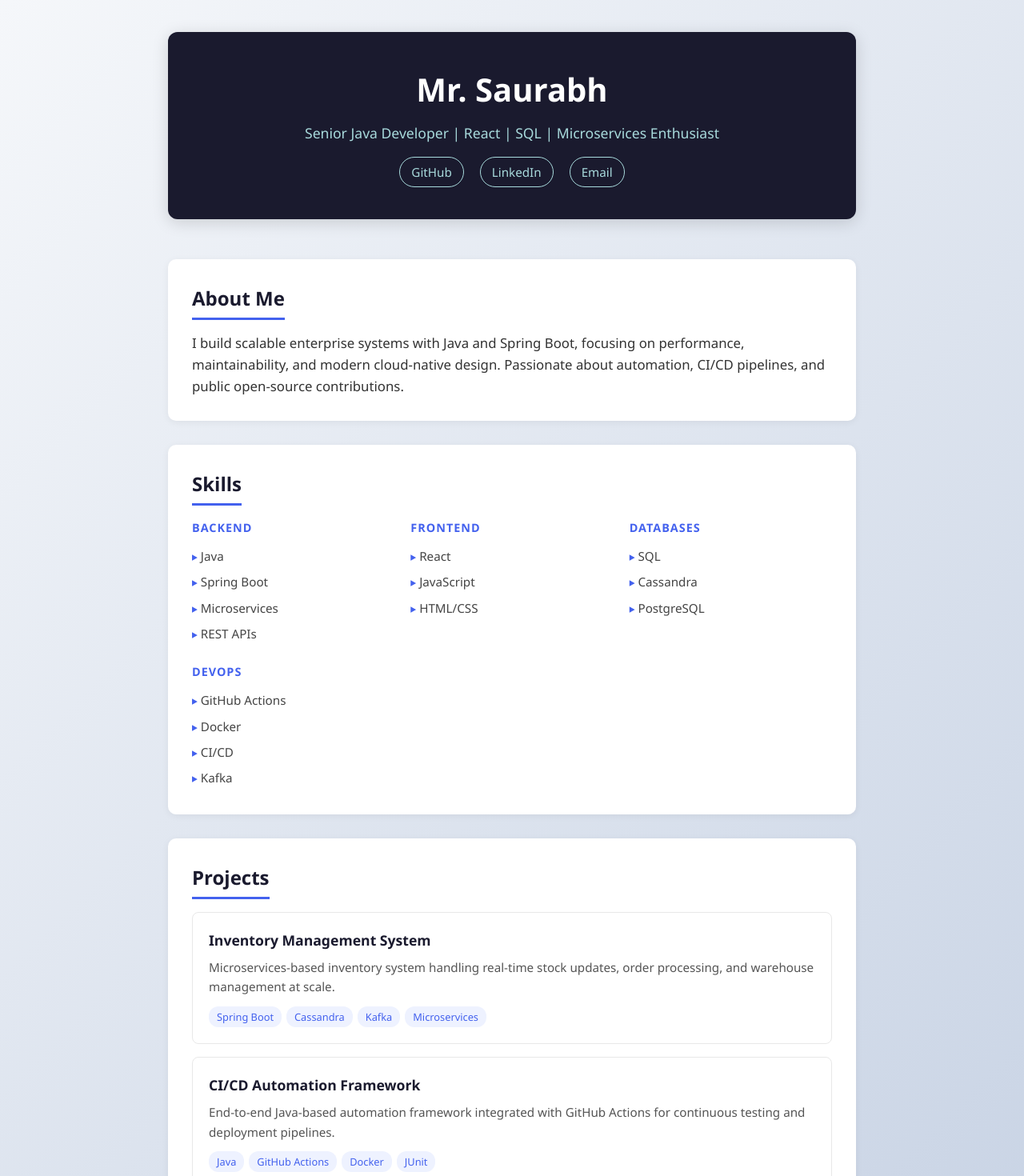
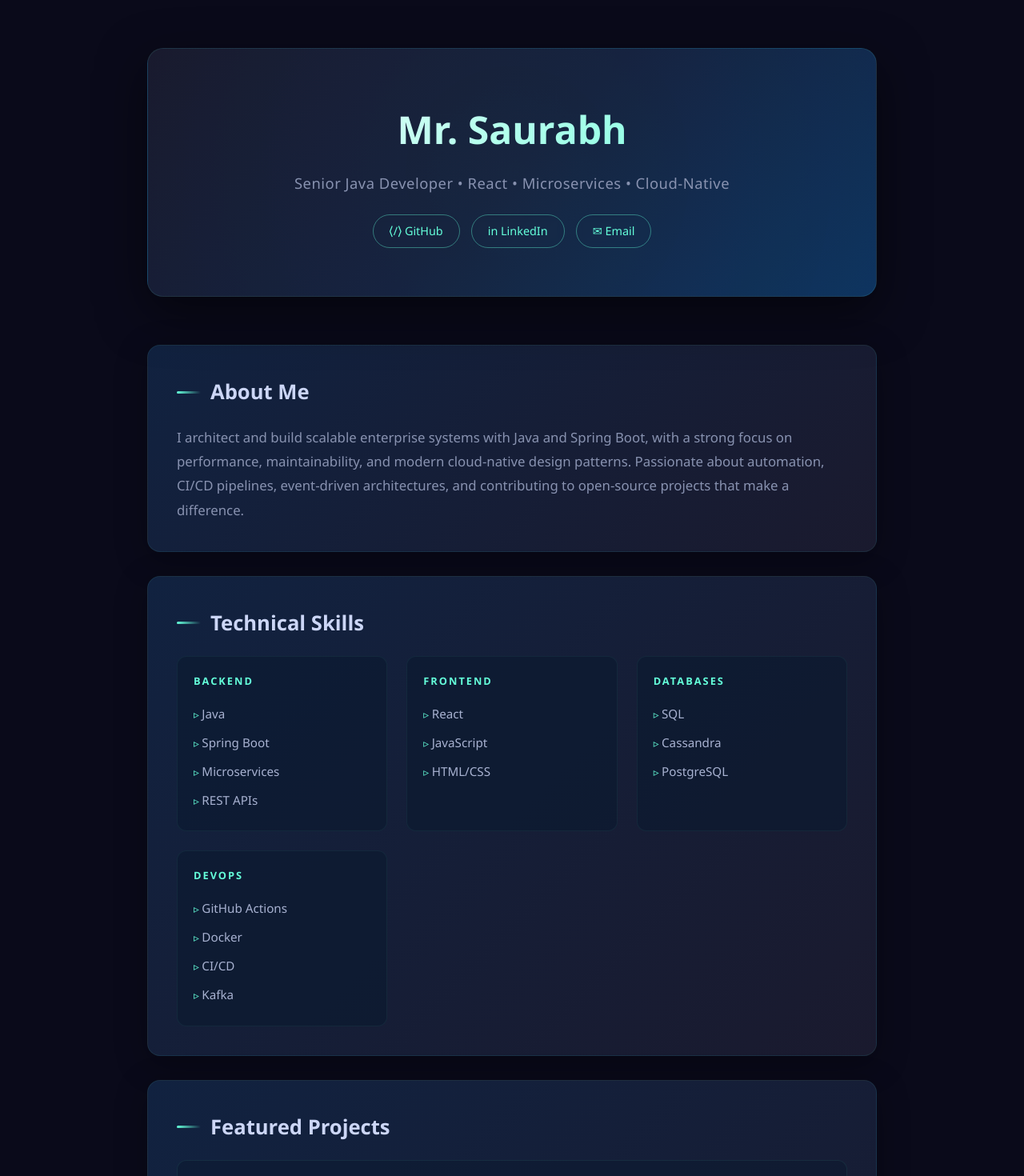
Before and after one commit to Saurabhsds13/saurabh-portfolio, a React (Vite) app: page / in a window 1280 px wide. Shown: the top 1470 px of the page at 80% size. Built offline with nearby package versions, Linux system fonts and the light colour scheme.

Commit message:
feat: dark theme with modern developer aesthetic

```diff
--- a/src/components/About.jsx
+++ b/src/components/About.jsx
@@ -3,10 +3,10 @@ export default function About() {
     <section className="about">
       <h2>About Me</h2>
       <p>
-        I build scalable enterprise systems with Java and Spring Boot, focusing
-        on performance, maintainability, and modern cloud-native design.
-        Passionate about automation, CI/CD pipelines, and public open-source
-        contributions.
+        I architect and build scalable enterprise systems with Java and Spring Boot,
+        with a strong focus on performance, maintainability, and modern cloud-native
+        design patterns. Passionate about automation, CI/CD pipelines, event-driven
+        architectures, and contributing to open-source projects that make a difference.
       </p>
     </section>
   );
--- a/src/components/Footer.jsx
+++ b/src/components/Footer.jsx
@@ -3,7 +3,7 @@ import { contact } from "../data/portfolio";
 export default function Footer() {
   return (
     <footer className="footer">
-      <h2>Get In Touch</h2>
+      <h2>Let's Connect</h2>
       <div className="footer-links">
         <a href={`mailto:${contact.email}`}>📧 {contact.email}</a>
         <a href={contact.github} target="_blank" rel="noopener noreferrer">
--- a/src/components/Header.jsx
+++ b/src/components/Header.jsx
@@ -4,15 +4,15 @@ export default function Header() {
   return (
     <header className="header">
       <h1>Mr. Saurabh</h1>
-      <h3>Senior Java Developer | React | SQL | Microservices Enthusiast</h3>
+      <h3>Senior Java Developer • React • Microservices • Cloud-Native</h3>
       <nav className="header-links">
         <a href={contact.github} target="_blank" rel="noopener noreferrer">
-          GitHub
+          ⟨/⟩ GitHub
         </a>
         <a href={contact.linkedin} target="_blank" rel="noopener noreferrer">
-          LinkedIn
+          in LinkedIn
         </a>
-        <a href={`mailto:${contact.email}`}>Email</a>
+        <a href={`mailto:${contact.email}`}>✉ Email</a>
       </nav>
     </header>
   );
--- a/src/components/Projects.jsx
+++ b/src/components/Projects.jsx
@@ -3,7 +3,7 @@ import { projects } from "../data/portfolio";
 export default function Projects() {
   return (
     <section>
-      <h2>Projects</h2>
+      <h2>Featured Projects</h2>
       {projects.map((project) => (
         <article key={project.title} className="project-card">
           <h3>{project.title}</h3>
--- a/src/components/Skills.jsx
+++ b/src/components/Skills.jsx
@@ -3,7 +3,7 @@ import { skills } from "../data/portfolio";
 export default function Skills() {
   return (
     <section>
-      <h2>Skills</h2>
+      <h2>Technical Skills</h2>
       <div className="skills-grid">
         {Object.entries(skills).map(([category, items]) => (
           <div key={category} className="skill-category">
--- a/src/styles/App.css
+++ b/src/styles/App.css
@@ -8,110 +8,173 @@
 }
 
 body {
-  font-family: 'Segoe UI', Tahoma, Geneva, Verdana, sans-serif;
-  line-height: 1.6;
-  color: #1a1a2e;
-  background: linear-gradient(135deg, #f5f7fa 0%, #c3cfe2 100%);
+  font-family: 'Segoe UI', -apple-system, BlinkMacSystemFont, Roboto, sans-serif;
+  line-height: 1.7;
+  color: #e0e0e0;
+  background: #0a0a1a;
   min-height: 100vh;
+  overflow-x: hidden;
 }
 
 a {
-  color: #4361ee;
+  color: #64ffda;
   text-decoration: none;
-  transition: color 0.2s ease;
+  transition: all 0.3s ease;
 }
 
 a:hover {
-  color: #3a0ca3;
+  color: #fff;
+  text-shadow: 0 0 8px rgba(100, 255, 218, 0.4);
 }
 
 /* Layout */
 .app {
-  max-width: 900px;
+  max-width: 960px;
   margin: 0 auto;
-  padding: 40px 20px;
+  padding: 60px 24px;
 }
 
 /* Header */
 .header {
   text-align: center;
-  margin-bottom: 50px;
-  padding: 40px 20px;
-  background: #1a1a2e;
-  color: #fff;
-  border-radius: 12px;
-  box-shadow: 0 4px 20px rgba(0, 0, 0, 0.15);
+  margin-bottom: 60px;
+  padding: 60px 30px;
+  background: linear-gradient(135deg, #1a1a2e 0%, #16213e 50%, #0f3460 100%);
+  border-radius: 20px;
+  border: 1px solid rgba(100, 255, 218, 0.1);
+  box-shadow: 0 20px 60px rgba(0, 0, 0, 0.5);
+  position: relative;
+  overflow: hidden;
+}
+
+.header::before {
+  content: '';
+  position: absolute;
+  top: -50%;
+  left: -50%;
+  width: 200%;
+  height: 200%;
+  background: radial-gradient(circle, rgba(100, 255, 218, 0.03) 0%, transparent 70%);
+  animation: pulse 8s ease-in-out infinite;
+}
+
+@keyframes pulse {
+  0%, 100% { transform: scale(1); opacity: 0.5; }
+  50% { transform: scale(1.1); opacity: 1; }
 }
 
 .header h1 {
-  font-size: 2.5rem;
-  margin-bottom: 8px;
+  font-size: 3rem;
+  font-weight: 700;
+  margin-bottom: 10px;
+  background: linear-gradient(135deg, #fff 0%, #64ffda 100%);
+  -webkit-background-clip: text;
+  -webkit-text-fill-color: transparent;
+  background-clip: text;
+  position: relative;
 }
 
 .header h3 {
-  font-weight: 400;
-  color: #a8dadc;
-  font-size: 1.1rem;
+  font-weight: 300;
+  color: #8892b0;
+  font-size: 1.15rem;
+  letter-spacing: 0.5px;
+  position: relative;
 }
 
 .header-links {
-  margin-top: 16px;
+  margin-top: 24px;
   display: flex;
   justify-content: center;
-  gap: 20px;
+  flex-wrap: wrap;
+  gap: 14px;
+  position: relative;
 }
 
 .header-links a {
-  color: #a8dadc;
-  font-size: 0.95rem;
-  border: 1px solid #a8dadc;
-  padding: 6px 14px;
-  border-radius: 20px;
-  transition: all 0.2s ease;
+  color: #64ffda;
+  font-size: 0.9rem;
+  border: 1px solid rgba(100, 255, 218, 0.4);
+  padding: 8px 20px;
+  border-radius: 25px;
+  transition: all 0.3s ease;
+  backdrop-filter: blur(4px);
 }
 
 .header-links a:hover {
-  background: #a8dadc;
-  color: #1a1a2e;
+  background: rgba(100, 255, 218, 0.1);
+  border-color: #64ffda;
+  transform: translateY(-2px);
+  box-shadow: 0 4px 15px rgba(100, 255, 218, 0.2);
 }
 
 /* Sections */
 section {
-  background: #fff;
-  padding: 30px;
+  background: linear-gradient(135deg, #112240 0%, #1a1a2e 100%);
+  padding: 36px;
   margin-bottom: 30px;
-  border-radius: 10px;
-  box-shadow: 0 2px 10px rgba(0, 0, 0, 0.06);
+  border-radius: 16px;
+  border: 1px solid rgba(100, 255, 218, 0.08);
+  box-shadow: 0 10px 40px rgba(0, 0, 0, 0.3);
+  transition: transform 0.3s ease, box-shadow 0.3s ease;
+}
+
+section:hover {
+  transform: translateY(-3px);
+  box-shadow: 0 15px 50px rgba(0, 0, 0, 0.4);
 }
 
 section h2 {
-  font-size: 1.5rem;
-  margin-bottom: 16px;
-  color: #1a1a2e;
-  border-bottom: 3px solid #4361ee;
-  display: inline-block;
-  padding-bottom: 4px;
+  font-size: 1.6rem;
+  margin-bottom: 20px;
+  color: #ccd6f6;
+  display: flex;
+  align-items: center;
+  gap: 12px;
+}
+
+section h2::before {
+  content: '';
+  width: 30px;
+  height: 3px;
+  background: linear-gradient(90deg, #64ffda, transparent);
+  border-radius: 2px;
 }
 
 /* About */
 .about p {
   font-size: 1.05rem;
-  color: #333;
+  color: #8892b0;
+  line-height: 1.8;
 }
 
 /* Skills */
 .skills-grid {
   display: grid;
   grid-template-columns: repeat(auto-fill, minmax(200px, 1fr));
-  gap: 20px;
+  gap: 24px;
+}
+
+.skill-category {
+  padding: 20px;
+  background: rgba(10, 25, 47, 0.6);
+  border-radius: 12px;
+  border: 1px solid rgba(100, 255, 218, 0.06);
+  transition: all 0.3s ease;
+}
+
+.skill-category:hover {
+  border-color: rgba(100, 255, 218, 0.2);
+  background: rgba(10, 25, 47, 0.9);
 }
 
 .skill-category h3 {
-  font-size: 0.9rem;
+  font-size: 0.8rem;
   text-transform: uppercase;
-  letter-spacing: 1px;
-  color: #4361ee;
-  margin-bottom: 8px;
+  letter-spacing: 2px;
+  color: #64ffda;
+  margin-bottom: 12px;
+  font-weight: 600;
 }
 
 .skill-category ul {
@@ -119,104 +182,147 @@ section h2 {
 }
 
 .skill-category li {
-  padding: 4px 0;
+  padding: 5px 0;
   font-size: 0.95rem;
-  color: #444;
+  color: #a8b2d1;
+  transition: color 0.2s ease;
+}
+
+.skill-category li:hover {
+  color: #ccd6f6;
 }
 
 .skill-category li::before {
-  content: "▸ ";
-  color: #4361ee;
+  content: "▹ ";
+  color: #64ffda;
+  font-size: 0.85rem;
 }
 
 /* Projects */
 .project-card {
-  border: 1px solid #e8e8e8;
-  border-radius: 8px;
-  padding: 20px;
-  margin-bottom: 16px;
-  transition: transform 0.2s ease, box-shadow 0.2s ease;
+  border: 1px solid rgba(100, 255, 218, 0.08);
+  border-radius: 12px;
+  padding: 24px;
+  margin-bottom: 20px;
+  background: rgba(10, 25, 47, 0.5);
+  transition: all 0.3s ease;
+  position: relative;
+  overflow: hidden;
+}
+
+.project-card::before {
+  content: '';
+  position: absolute;
+  top: 0;
+  left: 0;
+  width: 3px;
+  height: 100%;
+  background: linear-gradient(180deg, #64ffda, transparent);
+  opacity: 0;
+  transition: opacity 0.3s ease;
 }
 
 .project-card:hover {
-  transform: translateY(-2px);
-  box-shadow: 0 4px 12px rgba(0, 0, 0, 0.1);
+  transform: translateX(5px);
+  border-color: rgba(100, 255, 218, 0.2);
+  box-shadow: 0 8px 25px rgba(0, 0, 0, 0.3);
+}
+
+.project-card:hover::before {
+  opacity: 1;
 }
 
 .project-card h3 {
-  font-size: 1.1rem;
-  margin-bottom: 8px;
-  color: #1a1a2e;
+  font-size: 1.15rem;
+  margin-bottom: 10px;
+  color: #ccd6f6;
 }
 
 .project-card p {
-  color: #555;
+  color: #8892b0;
   font-size: 0.95rem;
-  margin-bottom: 12px;
+  margin-bottom: 14px;
+  line-height: 1.7;
 }
 
 .project-tags {
   display: flex;
   flex-wrap: wrap;
-  gap: 6px;
+  gap: 8px;
 }
 
 .project-tags span {
-  background: #eef2ff;
-  color: #4361ee;
-  padding: 3px 10px;
-  border-radius: 12px;
-  font-size: 0.8rem;
+  background: rgba(100, 255, 218, 0.08);
+  color: #64ffda;
+  padding: 4px 12px;
+  border-radius: 15px;
+  font-size: 0.75rem;
   font-weight: 500;
+  letter-spacing: 0.5px;
+  border: 1px solid rgba(100, 255, 218, 0.15);
 }
 
 .project-link {
   display: inline-block;
-  margin-top: 10px;
+  margin-top: 12px;
   font-size: 0.9rem;
   font-weight: 500;
+  color: #64ffda;
 }
 
-/* Contact / Footer */
+.project-link:hover {
+  text-decoration: underline;
+}
+
+/* Footer */
 .footer {
   text-align: center;
-  padding: 30px;
-  background: #1a1a2e;
-  color: #fff;
-  border-radius: 12px;
+  padding: 40px 30px;
+  background: linear-gradient(135deg, #1a1a2e 0%, #16213e 100%);
+  border-radius: 20px;
+  border: 1px solid rgba(100, 255, 218, 0.1);
   margin-top: 10px;
+  box-shadow: 0 10px 40px rgba(0, 0, 0, 0.3);
 }
 
 .footer h2 {
-  color: #fff;
-  border-bottom-color: #a8dadc;
+  color: #ccd6f6;
+  justify-content: center;
 }
 
 .footer-links {
   display: flex;
   justify-content: center;
   flex-wrap: wrap;
-  gap: 16px;
-  margin-top: 16px;
+  gap: 20px;
+  margin-top: 20px;
 }
 
 .footer-links a {
-  color: #a8dadc;
+  color: #8892b0;
   font-size: 0.95rem;
+  padding: 8px 16px;
+  border-radius: 8px;
+  transition: all 0.3s ease;
 }
 
 .footer-links a:hover {
-  color: #fff;
+  color: #64ffda;
+  background: rgba(100, 255, 218, 0.05);
 }
 
 /* Responsive */
-@media (max-width: 600px) {
+@media (max-width: 768px) {
   .app {
-    padding: 20px 12px;
+    padding: 30px 16px;
+  }
+
+  .header {
+    padding: 40px 20px;
   }
 
   .header h1 {
-    font-size: 1.8rem;
+    font-size: 2.2rem;
   }
 
   .header h3 {
@@ -224,7 +330,18 @@ section h2 {
   }
 
   section {
-    padding: 20px;
+    padding: 24px 20px;
+  }
+
+  .skills-grid {
+    grid-template-columns: repeat(2, 1fr);
+    gap: 16px;
+  }
+}
+
+@media (max-width: 480px) {
+  .header h1 {
+    font-size: 1.8rem;
   }
 
   .skills-grid {
@@ -236,4 +353,19 @@ section h2 {
     align-items: center;
     gap: 10px;
   }
+
+  .project-tags span {
+    font-size: 0.7rem;
+  }
 }
+
+/* Smooth scroll */
+html {
+  scroll-behavior: smooth;
+}
+
+/* Selection color */
+::selection {
+  background: rgba(100, 255, 218, 0.2);
+  color: #fff;
+}
```
